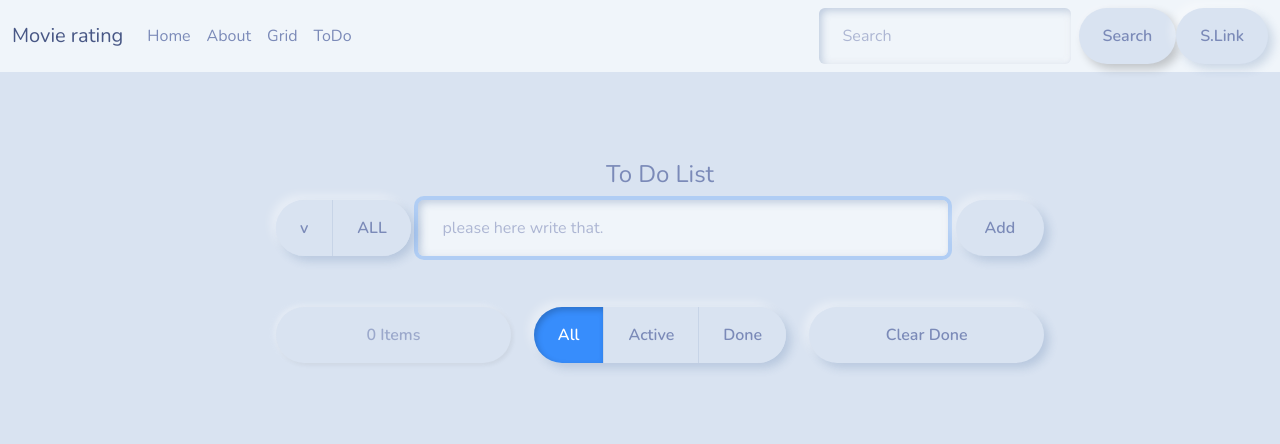
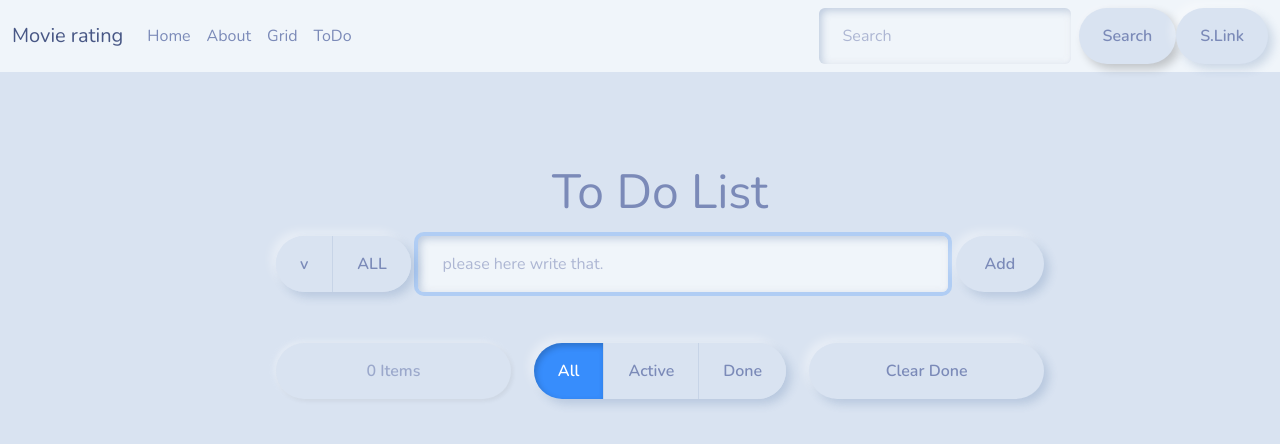
Before and after one commit to heeda88/react-project-001, a React (Create React App) app: page /todo in a window 1280 px wide. Shown: the top 444 px of the page. Built offline with nearby package versions, Linux system fonts and the light colour scheme.

Commit message:
input margin-botoom css add

```diff
--- a/src/css/ToDo.module.css
+++ b/src/css/ToDo.module.css
@@ -10,7 +10,7 @@
 
 
 .title{
-    font-size: 24px;
+    font-size: 48px;
 }
 
 .todo_input{
```
